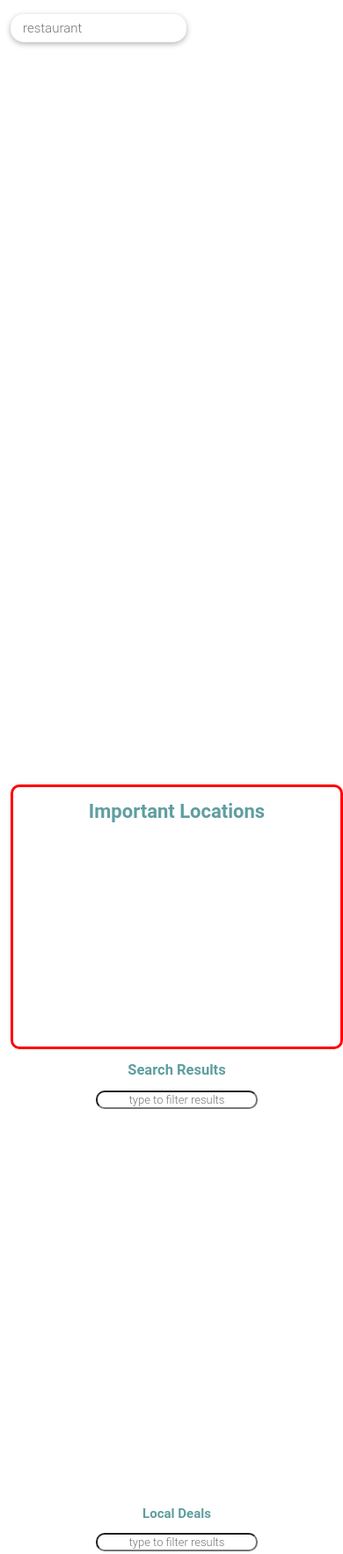
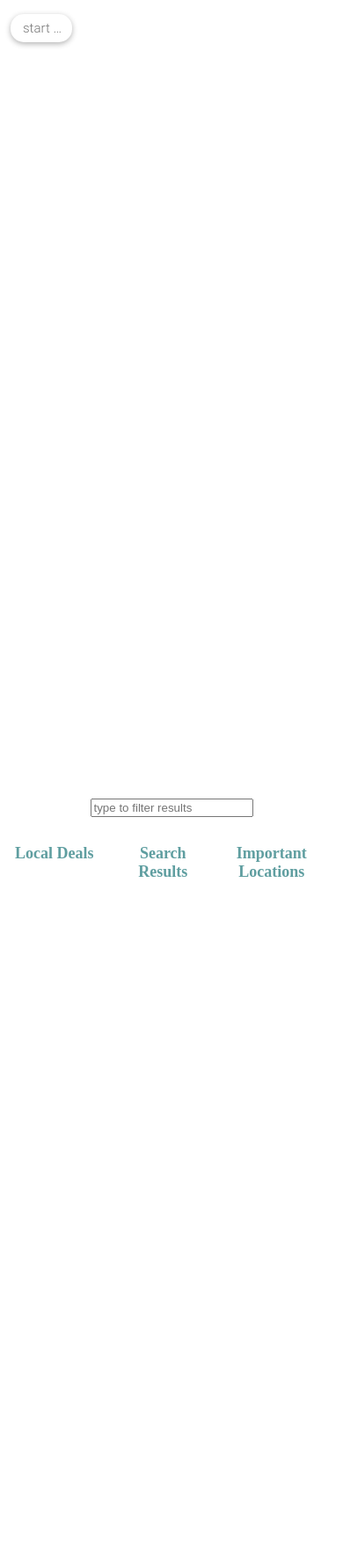
Before and after one commit to Errl/neighborhood-map, a plain HTML site: page index.html in a window 390 px wide. Shown: the top 1767 px of the page at 88% size. After the commit the page ends 1367 px from the top, so only its background shows below. Drawn offline with Linux system fonts and the light colour scheme; some packages are replaced by stand-ins of ours.

Commit message:
added some responsiveness

```diff
--- a/css/style.css
+++ b/css/style.css
@@ -1,22 +1,21 @@
-html, body, #map-canvas {
+html, body {
         margin: 0;
         padding: 0;
         height: 100%;
         width: 100%;
     }
-.map { height:300px; width:300px; }
-#list {
-    background-color: #fff;
-    font-family: Roboto;
-    font-size: 11px;
-    font-weight: 300;
-    margin-left: 12px;
-    padding: 0px;
-    overflow: auto;
-    width: 20%%;
-    height: 60%;
-    border-radius: 10px;
+
+#content {
+     height: 100%;
+        width: 100%;
 }
+#map-canvas {
+     margin: 0 0 10px 0;
+        padding: 0;
+        height: 100%;
+        width: 100%;
+}
+
 /* Let's get this party started */
 ::-webkit-scrollbar {
     width: 12px;
@@ -42,8 +41,22 @@ html, body, #map-canvas {
 	background: rgba(255,0,0,0.4);
 }
 
+#list {
+    display:none;
+    background-color: #fff;
+    font-family: Roboto;
+    font-size: 11px;
+    font-weight: 300;
+    margin-left: 12px;
+    padding: 0;
+    overflow: auto;
+    width: 20%;
+    height: 50%;
+    border-radius: 10px;
+}
 
 #impList {
+    display:none;
     background-color: #fff;
     border: 3px solid red;
     font-family: Roboto;
@@ -52,12 +65,13 @@ html, body, #map-canvas {
     margin-left: 12px;
     padding: 0px;
     overflow: auto;
-    width: 20%%;
+    width: 20%;
     height: 35%;
     border-radius: 10px;
 }
 
 #couponList {
+    display:none;
     background-color: #fff;
     font-family: Roboto;
     font-size: 10px;
@@ -65,11 +79,28 @@ html, body, #map-canvas {
     margin-left: 12px;
     padding: 0px;
     overflow: auto;
-    width: 20%%;
-    height: 60%;
+    width: 20%;
+    height: 50%;
     border-radius: 10px;
 }
+
+#coupons, #important, #places {
+    width:30%;
+    margin:0px auto;
+}
+
+#listResponsive {
+    display:flex;
+    overflow: auto;
+    margin: 5px 0 15px 0;
+    font-size: 12px;
+    width:95%;
+    height:50%;
+    padding: 15px, 3px, 15px, 3px;
+}
+
 ul {
+    list-style:none;
     cursor:pointer;
     padding: 0;
     margin: 0;
@@ -103,18 +134,18 @@ li:hover {
     max-width: 200px;
     max-height: 200px;
 }
-.search {
+#search {
+    display:none;
     text-align:center;
         background-color: #fff;
         font-family: Roboto;
-        font-size: 13px;
+        font-size: 16px;
         font-weight: 300;
-
         text-overflow: ellipsis;
-
         border-radius: 10px;
+        margin-left: 30px;
+        width: 8%;
       }
-
 
   .controls {
         margin-top: 16px;
@@ -135,7 +166,7 @@ li:hover {
         margin-left: 12px;
         padding: 0 11px 0 13px;
         text-overflow: ellipsis;
-        width: 200px;
+        width: 18%;
         border-radius: 15px;
       }
 
@@ -174,3 +205,12 @@ li:hover {
 .gmnoprint img {
     max-width: none;
 }
+
+@media only screen and (min-width : 1200px) {
+#list, #impList, #couponList, #search {
+    display: inline;
+}
+#listResponsive, #filterResults {
+    display: none;
+}
+}
--- a/index.html
+++ b/index.html
@@ -8,8 +8,8 @@
     <link href="css/style.css" rel="stylesheet" type="text/css">
 </head>
 <body>
-    <input id="search-input" class="controls" type="text" placeholder="restaurant">
-    <div style ="width: 100%; height: 100%">
+    <input id="search-input" class="controls" type="text" placeholder="start typing to search"><input id="search" class="controls" data-bind="textInput: filter" placeholder="type to filter results" />
+    <div id="content">
         <div id="map-canvas">
         </div>
 
@@ -23,7 +23,7 @@
         </div>
         <div id="list">
             <h2 class="title">Search Results</h2>
-            <p class="title"><input class="search" data-bind="textInput: filter" placeholder="type to filter results" /></p>
+
             <ul data-bind="foreach: filteredItems">
                 <li data-bind="click: $parent.clickMarker">
                     <p class="name" data-bind="text: name"></p>
@@ -33,7 +33,6 @@
         </div>
         <div id="couponList">
             <h2 id="dealTitle" class="title">Local Deals</h2>
-            <p class="title"><input class="search" data-bind="value: filterDeal, valueUpdate: 'afterkeydown'" placeholder="type to filter results" /></p>
             <ul data-bind="foreach: filteredDeals">
                 <li data-bind="click: $parent.clickMarker">
                     <p class="name" data-bind="text: name"></p>
@@ -41,6 +40,35 @@
                 </li>
             </ul>
         </div>
+        <p id ="filterResults" class="title"><input class="search" data-bind="textInput: filter" placeholder="type to filter results" /></p>
+        <div id="listResponsive">
+            <div id="coupons">
+                <h2 id="dealTitle" class="title">Local Deals</h2>
+                <ul data-bind="foreach: filteredDeals">
+                    <li data-bind="click: $parent.clickMarker">
+                        <p class="name" data-bind="text: name"></p>
+                        <p data-bind="text: address"></p>
+                    </li>
+                </ul>
+            </div>
+            <div id="places">
+                <h2 class="title">Search Results</h2>
+                <ul data-bind="foreach: filteredItems">
+                    <li data-bind="click: $parent.clickMarker">
+                        <p class="name" data-bind="text: name"></p>
+                        <p data-bind="text: address"></p>
+                    </li>
+                </ul>
+            </div>
+            <div id="important">
+                <h2 class="title">Important Locations</h2>
+                <ul data-bind="foreach: impPlaceList">
+                    <li data-bind="click: $parent.clickMarker">
+                        <p class="name" data-bind="text: name"></p>
+                    </li>
+                </ul>
+            </div>
+        </div>
     </div>
     <script src="js/lib/jquery.min.js"></script>
     <script src="js/lib/knockout-3.2.0.js"></script>
--- a/js/script.js
+++ b/js/script.js
@@ -123,6 +123,8 @@ initialize = function () {
         map.controls[google.maps.ControlPosition.RIGHT_BOTTOM].push(list);
         var input = (document.getElementById('search-input'));
         map.controls[google.maps.ControlPosition.TOP_LEFT].push(input);
+        var search = (document.getElementById('search'));
+        map.controls[google.maps.ControlPosition.TOP_LEFT].push(search);
         var searchBox = new google.maps.places.SearchBox(
           (input));
 
@@ -153,7 +155,7 @@ initialize = function () {
 
         self.filteredDeals = ko.computed({
             read: function () {
-                var filter = this.filterDeal().toLowerCase();
+                var filter = this.filter().toLowerCase();
                 if (!filter) {
                     return self.couponList();
                 } else {
```
